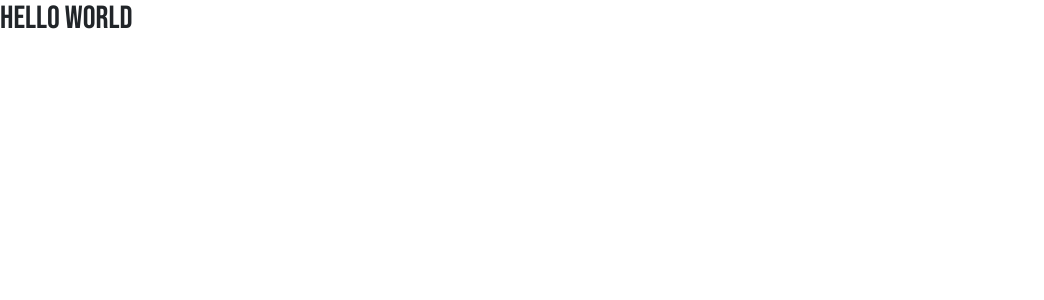
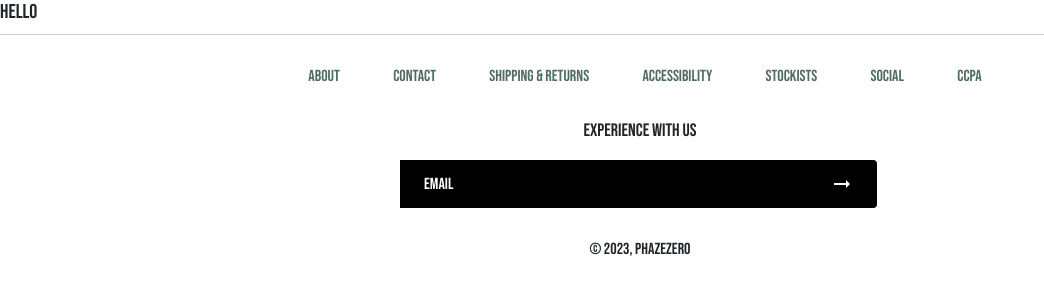
Before and after one commit to mindXcape/phasezero-clothing, a React (Vite) app: page / in a window 1280 px wide. Shown: the top 300 px of the page, without its empty margins (0-1044 px from the left). Built offline with nearby package versions, Linux system fonts and the light colour scheme.

Commit message:
PHS-28-Reconstruct-Footer-component

```diff
--- /dev/null
+++ b/src/components/footer/Footer.tsx
@@ -0,0 +1,49 @@
+import React from 'react';
+import { Link } from 'react-router-dom';
+import ArrowRightAltIcon from '@mui/icons-material/ArrowRightAlt';
+import { Button } from '@mui/material';
+import '../../scss/main.scss';
+
+function Footer() {
+  return (
+    <footer>
+      <nav>
+        <div className="footer_nav">
+          <Link to="/about" className="footer_nav_link">
+            ABOUT
+          </Link>
+          <Link to="/contact" className="footer_nav_link">
+            CONTACT
+          </Link>
+          <Link to="/shipping_returns" className="footer_nav_link">
+            SHIPPING & RETURNS
+          </Link>
+          <Link to="accessibility" className="footer_nav_link">
+            ACCESSIBILITY
+          </Link>
+          <Link to="/stockists" className="footer_nav_link">
+            STOCKISTS
+          </Link>
+          <Link to="/social" className="footer_nav_link">
+            SOCIAL
+          </Link>
+          <Link to="/ccpa" className="footer_nav_link">
+            CCPA
+          </Link>
+        </div>
+      </nav>
+      <p className="footer_text">EXPERIENCE WITH US</p>
+      <div className="newsLetter">
+        <input type="email" placeholder="EMAIL" />
+        <Button className="btn_send">
+          <ArrowRightAltIcon />
+        </Button>
+      </div>
+      <div className="footer_copyright">
+        <p>© 2023, PhazeZero</p>
+      </div>
+    </footer>
+  );
+}
+
+export default Footer;
--- a/src/pages/Home.tsx
+++ b/src/pages/Home.tsx
@@ -1,5 +1,12 @@
+import Footer from '../components/footer/Footer';
+
 function Home() {
-  return <h1>Hello World</h1>;
+  return (
+    <div>
+      <h3>Hello</h3>
+      <Footer />
+    </div>
+  );
 }
 
 export default Home;
--- a/src/scss/abstracts/_variables.scss
+++ b/src/scss/abstracts/_variables.scss
@@ -3,5 +3,5 @@ $color-primary: #1c4334;
 $color-secondary: #fff;
 
 // fonts
-$font-primary: "Bebas Neue";
-$font-secondary: "League Spartan";
+$font-primary: 'Bebas Neue';
+$font-secondary: 'League Spartan';
--- a/src/scss/layouts/__layouts-dir.scss
+++ b/src/scss/layouts/__layouts-dir.scss
@@ -4,3 +4,4 @@ Files inside this folder can contain layouts.
 */
 
 @import './nav';
+@import './footer';
--- /dev/null
+++ b/src/scss/layouts/_footer.scss
@@ -0,0 +1,109 @@
+@use '../abstracts/mixins';
+@use '../abstracts/variables';
+
+footer {
+  width: 100%;
+  height: auto;
+  display: flex;
+  justify-content: center;
+  align-items: center;
+  flex-direction: column;
+  border-top: 1px solid rgba(0, 0, 0, 0.2);
+  margin-top: 10px;
+
+  nav {
+    width: 100%;
+    display: flex;
+    align-items: center;
+    justify-content: center;
+    padding-left: 10px;
+    .footer_nav {
+      margin-top: 30px;
+      width: 770px;
+      gap: 5px;
+      display: flex;
+      align-items: center;
+      justify-content: space-evenly;
+
+      @include md {
+        margin-top: 10px;
+        width: 100%;
+        flex-direction: column;
+        justify-content: space-evenly;
+        align-items: flex-start;
+        height: 350px;
+      }
+      @include sm {
+        margin-top: 10px;
+        flex-direction: column;
+        align-items: flex-start;
+        justify-content: space-evenly;
+        height: 350px;
+        width: 95%;
+      }
+      .footer_nav_link {
+        text-decoration: none;
+        font-size: 16px;
+        font-weight: 300;
+        color: #1c4334c7;
+        border-bottom: 1px solid #fff;
+        @include md {
+          font-size: 14px;
+        }
+        @include sm {
+          font-size: 14px;
+        }
+
+        &:hover {
+          border-bottom: 1px solid variables.$color-primary;
+        }
+      }
+    }
+  }
+
+  .footer_text {
+    font-size: 18px;
+    margin-top: 1.7rem;
+  }
+
+  .newsLetter {
+    width: 480px;
+    display: flex;
+    align-items: center;
+    justify-content: center;
+
+    @include sm {
+      width: 250px;
+    }
+
+    @include md {
+      width: 250px;
+    }
+
+    input {
+      width: 95%;
+      height: 45px;
+      padding: 1.5rem;
+      border: none;
+      background-color: #000;
+      color: #fff;
+      outline: none;
+
+      &::placeholder {
+        color: #fff;
+        font-family: 300;
+      }
+    }
+    .btn_send {
+      position: relative;
+      left: -3px;
+      height: 45px;
+      background-color: #000;
+      padding: 1.5rem;
+      color: white;
+    }
+  }
+  .footer_copyright {
+    margin-top: 30px;
+  }
+}
```
Also changed, not shown: src/components/modal/ModalComponent.tsx (+16 -0 lines).
